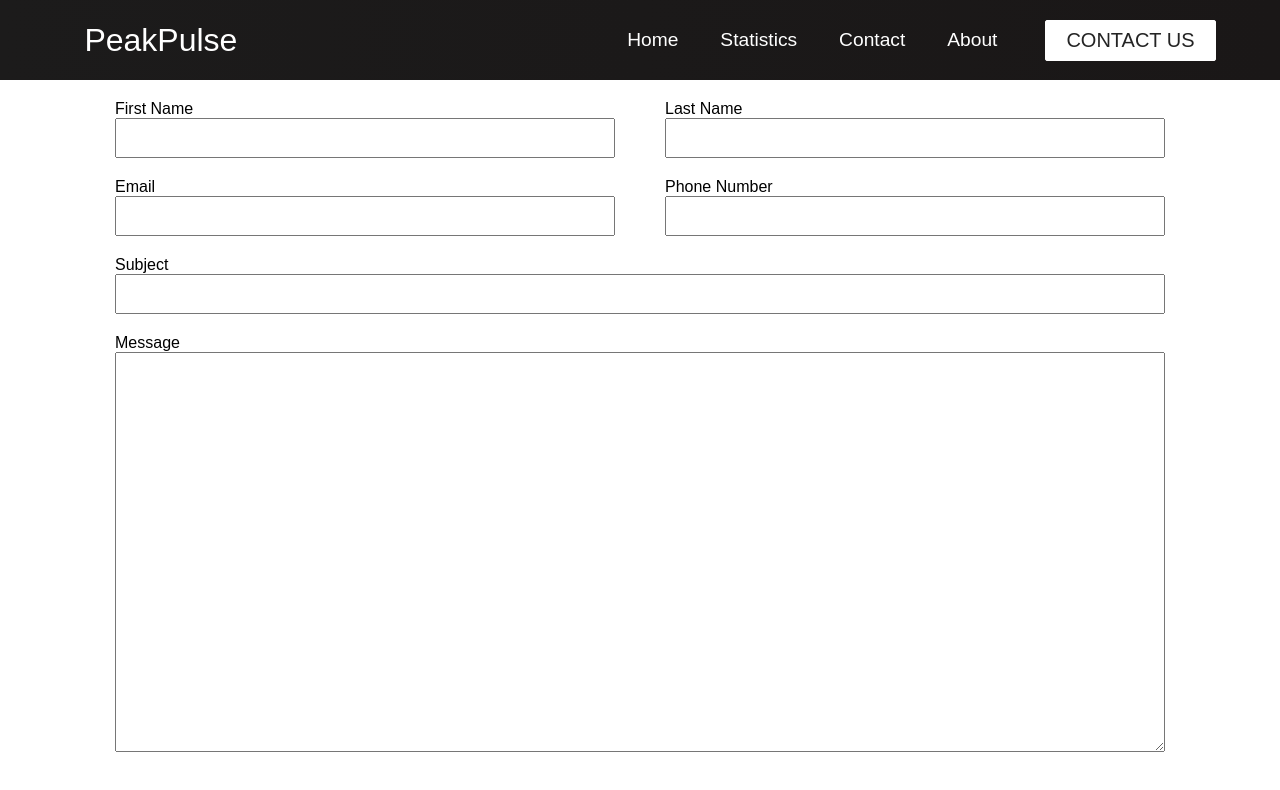
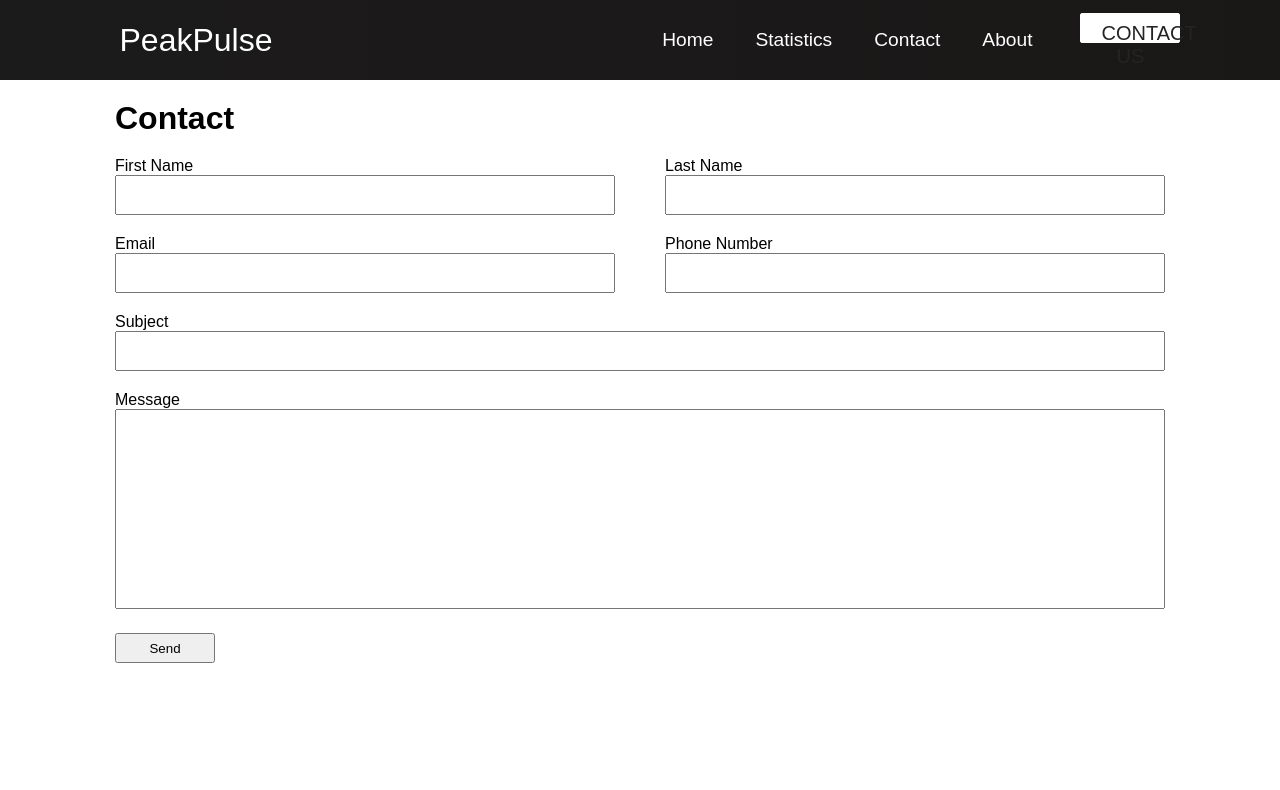
Before and after one commit to UziReigns/YepTeam-PeakPulse, a React (Vite) app in the folder PeakPulse/: page /Contact in a window 1280 px wide. Shown: the top 790 px of the page. Built offline with nearby package versions, Linux system fonts and the light colour scheme.

Commit message:
Added button and title

```diff
--- a/PeakPulse/src/Components/Contact.css
+++ b/PeakPulse/src/Components/Contact.css
@@ -1,7 +1,13 @@
+button
+{
+    width: 100px;
+    height: 30px;
+}
 textarea
 {
     width: 1050px;
-    height: 400px;
+    height: 200px;
+    resize: none;
 }
 .input-full
 {
--- a/PeakPulse/src/Components/Contact.jsx
+++ b/PeakPulse/src/Components/Contact.jsx
@@ -6,6 +6,9 @@ function Contact() {
 
   return (
         <div>
+            <div className="flex">
+                <h1>Contact</h1>
+            </div>
             <div className="flex">
                 <label>
                     First Name
@@ -36,9 +39,12 @@ function Contact() {
             <div className="flex">
                 <label>
                     Message
-                    <textarea className="input-full"/>
+                    <textarea/>
                 </label>
 
+            </div>
+            <div className="flex">
+                <button>Send</button>
             </div>
         </div>
   )
```
